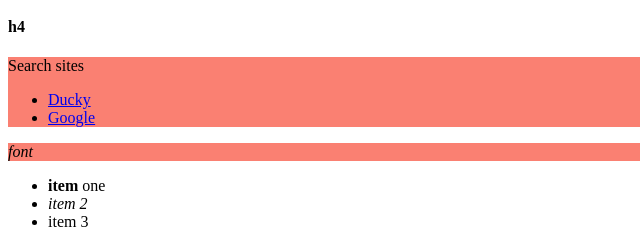
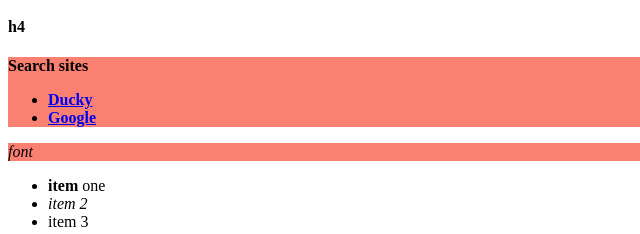
Before and after one commit to EL670/Module-2, a plain HTML site: page index.html in a window 1280 px wide. Shown: the part 152-386 px from the top of the page, 0-640 px from the left. Drawn offline with Linux system fonts and the light colour scheme.

Commit message:
Update index.html

```diff
--- a/index.html
+++ b/index.html
@@ -9,7 +9,7 @@
 			color: black;
 			padding: 1 rem;
     }
-    bold {
+    .bold {
       font-weight: bold;
     }
 		</style>
```
